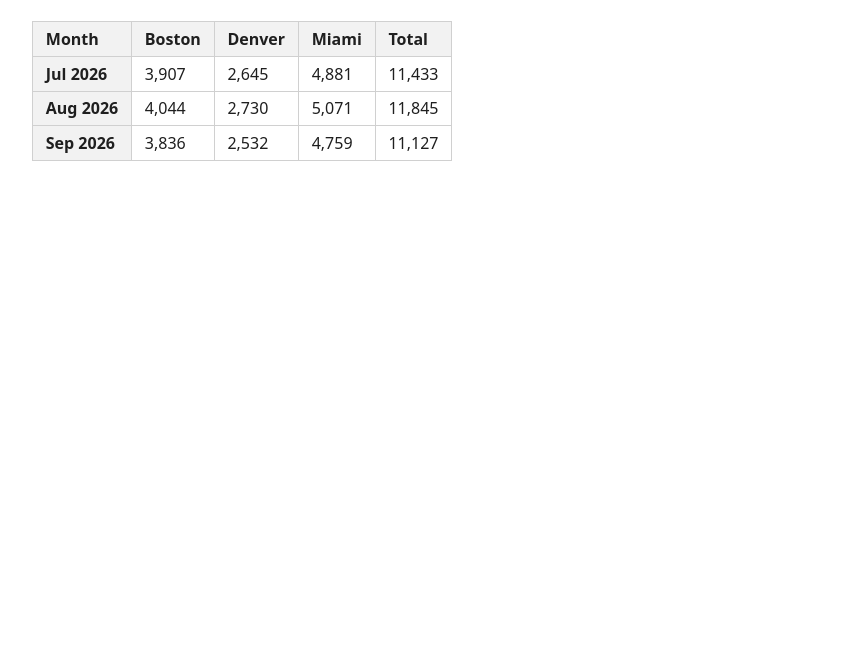
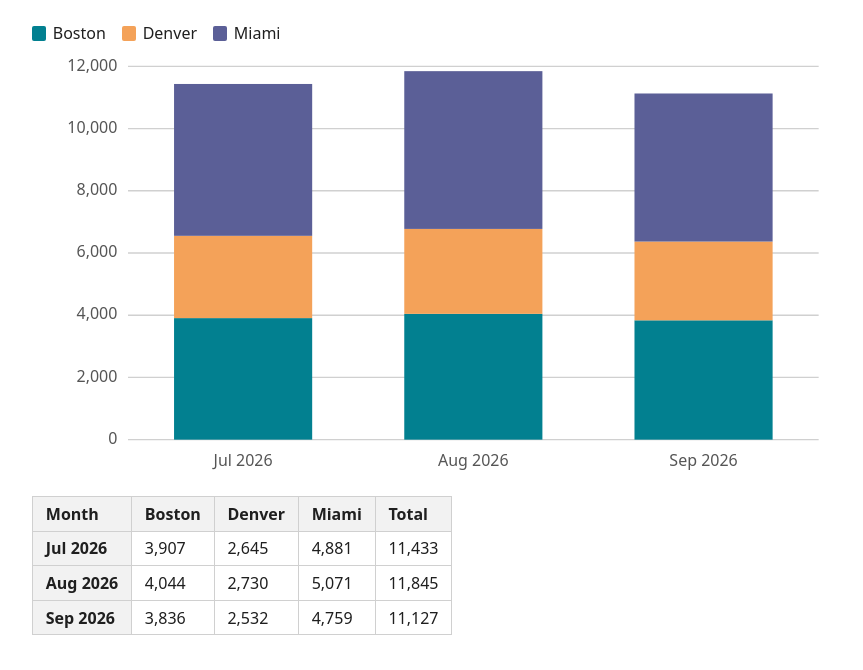
Before and after one commit to mugwisievans/pocock-lab, a website: page site/monthly.html in a window 1280 px wide. Shown: the part 130-800 px from the top of the page, without its empty margins (208-1071 px from the left). Drawn offline with Linux system fonts and the light colour scheme.

Commit message:
Draw the stacked bar chart and legend on the Monthly page
Inline SVG from layoutStackedBars, one colour per city with a legend,
gridlines, month labels and a tooltip per segment. Narrow screens get
tighter table cells and larger axis labels so nothing scrolls sideways.

Refs #4

Co-Authored-By: Claude Opus 5.5 <noreply@anthropic.com>

```diff
--- a/site/monthly.html
+++ b/site/monthly.html
@@ -14,6 +14,10 @@
   <main>
     <p id="status" aria-live="polite">Loading data&hellip;</p>
     <section>
+      <ul id="legend" class="legend"></ul>
+      <svg id="chart" class="stacked-chart" viewBox="0 0 600 320" role="img" aria-labelledby="chart-title">
+        <title id="chart-title">Stacked bar chart of monthly rides by city</title>
+      </svg>
       <table id="monthly">
         <thead><tr><th>Month</th></tr></thead>
         <tbody></tbody>
@@ -23,13 +27,28 @@
   <script type="module">
     import { parseCsv } from "./src/csv.js";
     import { monthlyRidesByCity, monthLabel } from "./src/stats.js";
+    import { layoutStackedBars } from "./src/chart.js";
 
     const status = document.getElementById("status");
     const table = document.getElementById("monthly");
+    const legend = document.getElementById("legend");
+    const chart = document.getElementById("chart");
+
+    // Plot area inside the 600x320 viewBox, leaving room for axis labels.
+    const margin = { top: 10, right: 10, bottom: 30, left: 72 };
+    const plot = { width: 600 - margin.left - margin.right, height: 320 - margin.top - margin.bottom };
+    const SERIES_COUNT = 6; // colour classes defined in style.css
 
     const cell = (tag, text) => {
       const el = document.createElement(tag);
       el.textContent = text;
+      return el;
+    };
+
+    const svg = (tag, attrs, text) => {
+      const el = document.createElementNS("http://www.w3.org/2000/svg", tag);
+      for (const [name, value] of Object.entries(attrs)) el.setAttribute(name, value);
+      if (text !== undefined) el.textContent = text;
       return el;
     };
 
@@ -45,6 +64,32 @@
 
     if (rows) {
       const months = monthlyRidesByCity(rows);
+      const cityNames = (months[0]?.cities ?? []).map((c) => c.city);
+      const seriesClass = (city) => `series-${cityNames.indexOf(city) % SERIES_COUNT}`;
+
+      for (const city of cityNames) {
+        const swatch = document.createElement("span");
+        swatch.className = `swatch ${seriesClass(city)}`;
+        const item = document.createElement("li");
+        item.append(swatch, city);
+        legend.appendChild(item);
+      }
+
+      const layout = layoutStackedBars(months, plot);
+      const g = svg("g", { transform: `translate(${margin.left} ${margin.top})` });
+      for (const { value, y } of layout.gridlines) {
+        g.appendChild(svg("line", { class: "gridline", x1: 0, x2: plot.width, y1: y, y2: y }));
+        g.appendChild(svg("text", { class: "axis-label", x: -8, y, "text-anchor": "end", "dominant-baseline": "middle" }, value.toLocaleString("en-US")));
+      }
+      for (const { month, x, width, segments } of layout.bars) {
+        for (const segment of segments) {
+          const rect = svg("rect", { class: seriesClass(segment.city), x: segment.x, y: segment.y, width: segment.width, height: segment.height });
+          rect.appendChild(svg("title", {}, `${segment.city}, ${monthLabel(month)}: ${segment.rides.toLocaleString("en-US")}`));
+          g.appendChild(rect);
+        }
+        g.appendChild(svg("text", { class: "axis-label", x: x + width / 2, y: plot.height + 20, "text-anchor": "middle" }, monthLabel(month)));
+      }
+      chart.appendChild(g);
 
       const headRow = table.querySelector("thead tr");
       for (const { city } of months[0]?.cities ?? []) headRow.appendChild(cell("th", city));
--- a/site/style.css
+++ b/site/style.css
@@ -7,3 +7,19 @@ th, td { border: 1px solid #d0d0d0; padding: 0.3rem 0.8rem; text-align: left; }
 th { background: #f2f2f2; }
 .bars { display: flex; flex-direction: column; gap: 0.4rem; margin: 1rem 0; }
 .bar { background: #028090; color: #ffffff; padding: 0.3rem 0.6rem; border-radius: 3px; white-space: nowrap; min-width: 6rem; }
+.legend { display: flex; flex-wrap: wrap; gap: 1rem; list-style: none; padding: 0; margin: 1rem 0 0.5rem; }
+.legend li { display: flex; align-items: center; gap: 0.4rem; }
+.swatch { display: inline-block; width: 0.9rem; height: 0.9rem; border-radius: 2px; }
+.stacked-chart { display: block; width: 100%; height: auto; }
+.stacked-chart .gridline { stroke: #d0d0d0; stroke-width: 1; }
+.stacked-chart .axis-label { font-size: 12px; fill: #555555; }
+.series-0 { fill: #028090; background: #028090; }
+.series-1 { fill: #f4a259; background: #f4a259; }
+.series-2 { fill: #5b5f97; background: #5b5f97; }
+.series-3 { fill: #e84855; background: #e84855; }
+.series-4 { fill: #8cb369; background: #8cb369; }
+.series-5 { fill: #7a4419; background: #7a4419; }
+@media (max-width: 30rem) {
+  th, td { padding: 0.3rem 0.4rem; }
+  .stacked-chart .axis-label { font-size: 18px; }
+}
```
